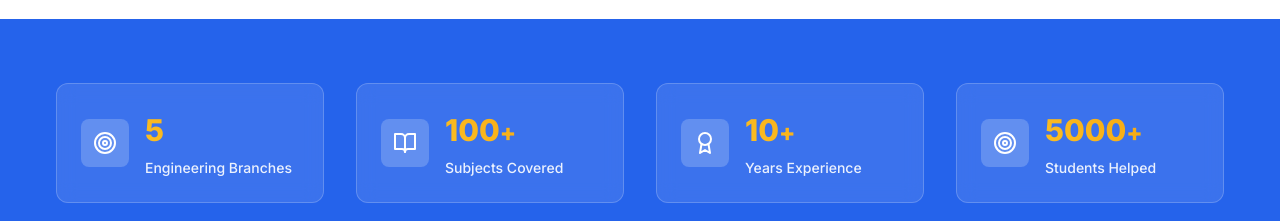
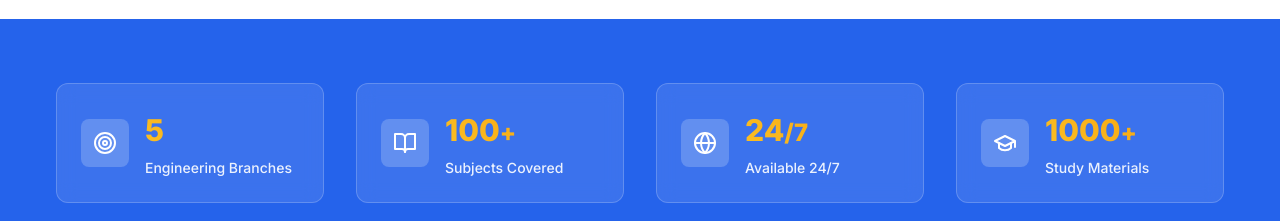
Before and after one commit to Manvitha236/Eduzenith-1, a React (Create React App) app: page / in a window 1280 px wide. Shown: the part 1400-1621 px from the top of the page. Built offline with nearby package versions, Linux system fonts and the light colour scheme.

Commit message:
Update Home page statistics

```diff
--- a/src/Components/Home.js
+++ b/src/Components/Home.js
@@ -2,7 +2,7 @@ import React from 'react';
 import Header from '../components/ui/Header';
 import Footer from '../components/ui/Footer';
 import CourseCard from '../components/ui/CourseCard';
-import { BookOpen, Award, TrendingUp, ArrowRight, Star, Zap, Target, Globe } from 'lucide-react';
+import { BookOpen, Award, TrendingUp, ArrowRight, Star, Zap, Target, Globe, Users, GraduationCap } from 'lucide-react';
 
 const courses = [
   {
@@ -56,8 +56,8 @@ const features = [
 const stats = [
   { number: '5', label: 'Engineering Branches', suffix: '', icon: <Target size={24} /> },
   { number: '100', label: 'Subjects Covered', suffix: '+', icon: <BookOpen size={24} /> },
-  { number: '10', label: 'Years Experience', suffix: '+', icon: <Award size={24} /> },
-  { number: '5000', label: 'Students Helped', suffix: '+', icon: <Target size={24} /> }
+  { number: '24', label: 'Available 24/7', suffix: '/7', icon: <Globe size={24} /> },
+  { number: '1000', label: 'Study Materials', suffix: '+', icon: <GraduationCap size={24} /> }
 ];
 
 const testimonials = [
```
